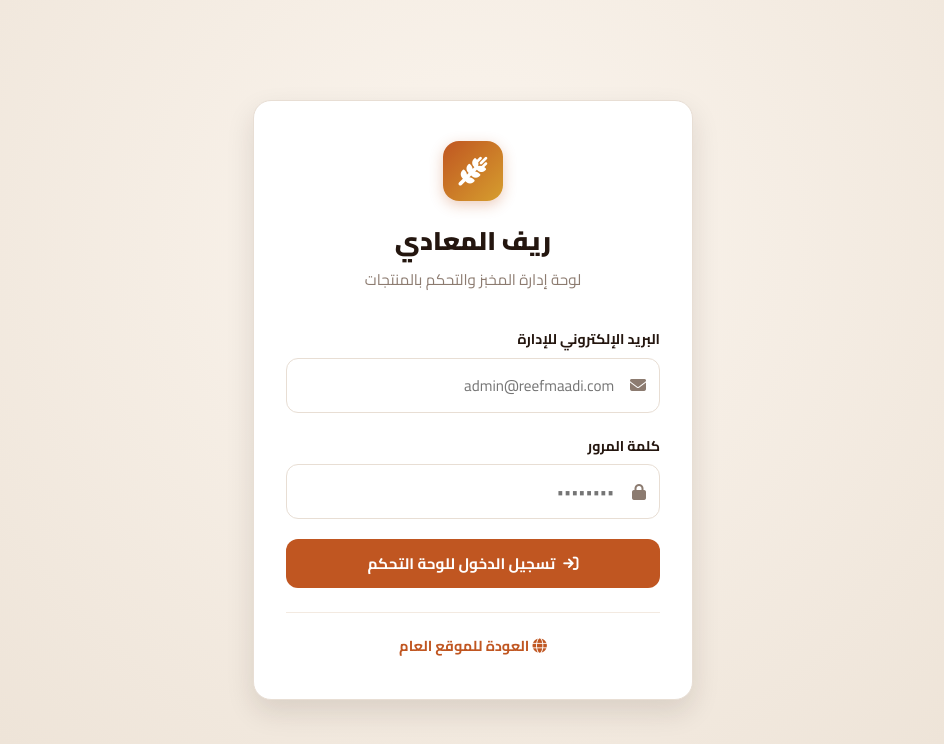
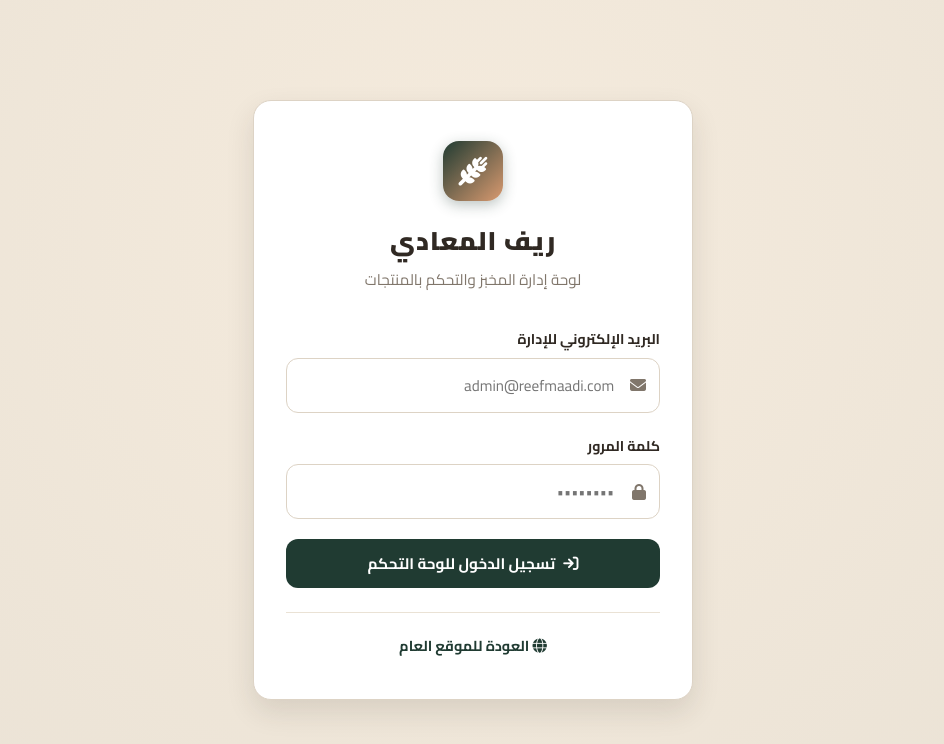
Before and after one commit to AliSeleem/Backery, a website: page public/admin/index.html in a window 1280 px wide. Shown: the whole page, without its empty margins (167-1111 px from the left). Drawn offline with Linux system fonts and the light colour scheme.

Commit message:
style: apply RIFÉ palette to admin dashboard

```diff
--- a/public/admin/admin.css
+++ b/public/admin/admin.css
@@ -1,14 +1,14 @@
 /* ==========================================================================
-   لوحة تحكم مخبز ريف المعادي - Admin Dashboard Stylesheet
+   لوحة تحكم مخبز ريف المعادي - RIFÉ Admin Dashboard Stylesheet
    Modern, Clean, RTL-First with Bakery Brand Aesthetics
    ========================================================================== */
 
 :root {
-    --primary: #c05621;
-    --primary-dark: #7c2d12;
-    --primary-light: #fffaf0;
-    --accent: #d69e2e;
-    --accent-gold: #f6ad55;
+    --primary: #203B32;
+    --primary-dark: #172C25;
+    --primary-light: #F5EBDD;
+    --accent: #D99A70;
+    --accent-gold: #D99A70;
 
     --success: #16a34a;
     --success-light: #f0fdf4;
@@ -19,27 +19,27 @@
     --info: #0284c7;
     --info-light: #f0f9ff;
 
-    --bg-page: #f8f5f1;
+    --bg-page: #F5EBDD;
     --bg-card: #ffffff;
-    --bg-sidebar: #271a14;
+    --bg-sidebar: #302923;
     --bg-topbar: #ffffff;
-    --bg-subtle: #f1e7dc;
+    --bg-subtle: #EAE2D5;
 
-    --text-heading: #24160f;
-    --text-body: #4a3b32;
-    --text-muted: #8c7b70;
+    --text-heading: #302923;
+    --text-body: #51483F;
+    --text-muted: #80766B;
     --text-light: #ffffff;
 
-    --border: #e8ded4;
-    --border-subtle: #f3eae1;
+    --border: #DDD3C5;
+    --border-subtle: #EAE2D5;
     --radius-sm: 8px;
     --radius-md: 12px;
     --radius-lg: 18px;
     --radius-full: 9999px;
 
-    --shadow-sm: 0 1px 3px rgba(39, 26, 20, 0.05);
-    --shadow-md: 0 4px 14px rgba(39, 26, 20, 0.07);
-    --shadow-lg: 0 12px 28px rgba(39, 26, 20, 0.12);
+    --shadow-sm: 0 1px 3px rgba(48, 41, 35, 0.05);
+    --shadow-md: 0 4px 14px rgba(48, 41, 35, 0.07);
+    --shadow-lg: 0 12px 28px rgba(48, 41, 35, 0.12);
 
     --transition: 0.25s cubic-bezier(0.4, 0, 0.2, 1);
 }
@@ -179,7 +179,7 @@ img {
     align-items: center;
     justify-content: center;
     padding: 1.5rem;
-    background: radial-gradient(circle at 50% 30%, #fbf5ee 0%, #ebe0d3 100%);
+    background: radial-gradient(circle at 50% 30%, #F5EBDD 0%, #EAE2D5 100%);
 }
 
 .auth-card {
@@ -208,10 +208,12 @@ img {
     align-items: center;
     justify-content: center;
     margin: 0 auto 1rem;
-    box-shadow: 0 4px 14px rgba(192, 86, 33, 0.3);
+    box-shadow: 0 4px 14px rgba(32, 59, 50, 0.3);
 }
 
 .auth-header h2 {
+    font-family: 'Playfair Display', 'Cairo', serif;
+    letter-spacing: 0.035em;
     font-size: 1.6rem;
     font-weight: 900;
     color: var(--text-heading);
@@ -260,7 +262,7 @@ img {
 
 .input-with-icon input:focus {
     border-color: var(--primary);
-    box-shadow: 0 0 0 3px rgba(192, 86, 33, 0.15);
+    box-shadow: 0 0 0 3px rgba(32, 59, 50, 0.15);
 }
 
 .auth-footer {
@@ -289,7 +291,7 @@ img {
 .dashboard-sidebar {
     width: 270px;
     background: var(--bg-sidebar);
-    color: #eedfd2;
+    color: #EAE2D5;
     display: flex;
     flex-direction: column;
     justify-content: space-between;
@@ -328,7 +330,7 @@ img {
 
 .brand-info span {
     font-size: 0.75rem;
-    color: #a49183;
+    color: #B8AA99;
 }
 
 .sidebar-nav {
@@ -345,7 +347,7 @@ img {
     gap: 0.85rem;
     padding: 0.85rem 1rem;
     border-radius: var(--radius-md);
-    color: #d1c0b3;
+    color: #D8CBB9;
     font-size: 0.95rem;
     font-weight: 700;
     transition: var(--transition);
@@ -367,7 +369,7 @@ img {
 .nav-item.active {
     background: var(--primary);
     color: #ffffff;
-    box-shadow: 0 4px 12px rgba(192, 86, 33, 0.35);
+    box-shadow: 0 4px 12px rgba(32, 59, 50, 0.35);
 }
 
 .sidebar-footer {
@@ -508,7 +510,7 @@ img {
     flex-shrink: 0;
 }
 
-.icon-products { background: #fff4ed; color: var(--primary); }
+.icon-products { background: #EAF0E8; color: var(--primary); }
 .icon-available { background: var(--success-light); color: var(--success); }
 .icon-out { background: var(--danger-light); color: var(--danger); }
 .icon-categories { background: var(--warning-light); color: var(--warning); }
@@ -657,7 +659,7 @@ img {
 }
 
 .data-table th {
-    background: #fdfaf6;
+    background: #F5EBDD;
     color: var(--text-heading);
     font-weight: 800;
     padding: 0.9rem 1.2rem;
@@ -672,7 +674,7 @@ img {
 }
 
 .data-table tr:hover {
-    background-color: #fdfbfa;
+    background-color: #FFFCF7;
 }
 
 .table-img {
@@ -698,7 +700,7 @@ img {
 .badge-success { background: var(--success-light); color: var(--success); }
 .badge-danger { background: var(--danger-light); color: var(--danger); }
 .badge-warning { background: var(--warning-light); color: var(--warning); }
-.badge-primary { background: #fff0e6; color: var(--primary); }
+.badge-primary { background: #EAF0E8; color: var(--primary); }
 .badge-gray { background: #f3f4f6; color: #6b7280; }
 
 .price-box {
@@ -770,7 +772,7 @@ img {
     left: 0;
     width: 100vw;
     height: 100vh;
-    background: rgba(36, 22, 15, 0.6);
+    background: rgba(48, 41, 35, 0.6);
     backdrop-filter: blur(4px);
     z-index: 1000;
     display: flex;
@@ -837,7 +839,7 @@ img {
     display: flex;
     justify-content: flex-end;
     gap: 0.75rem;
-    background: #faf7f2;
+    background: #F5EBDD;
 }
 
 /* Form Styles Inside Modals */
@@ -880,7 +882,7 @@ img {
 .form-group select:focus,
 .form-group textarea:focus {
     border-color: var(--primary);
-    box-shadow: 0 0 0 3px rgba(192, 86, 33, 0.12);
+    box-shadow: 0 0 0 3px rgba(32, 59, 50, 0.12);
 }
 
 .image-source-tabs {
@@ -907,7 +909,7 @@ img {
     padding: 0.5rem;
     border: 1px dashed var(--border);
     border-radius: var(--radius-md);
-    background: #faf8f5;
+    background: #F5EBDD;
 }
 
 .image-preview-wrapper img {
@@ -928,7 +930,7 @@ img {
     display: grid;
     grid-template-columns: 1fr 1fr;
     gap: 0.75rem;
-    background: #faf8f5;
+    background: #F5EBDD;
     padding: 1rem;
     border-radius: var(--radius-md);
     border: 1px solid var(--border-subtle);
```
